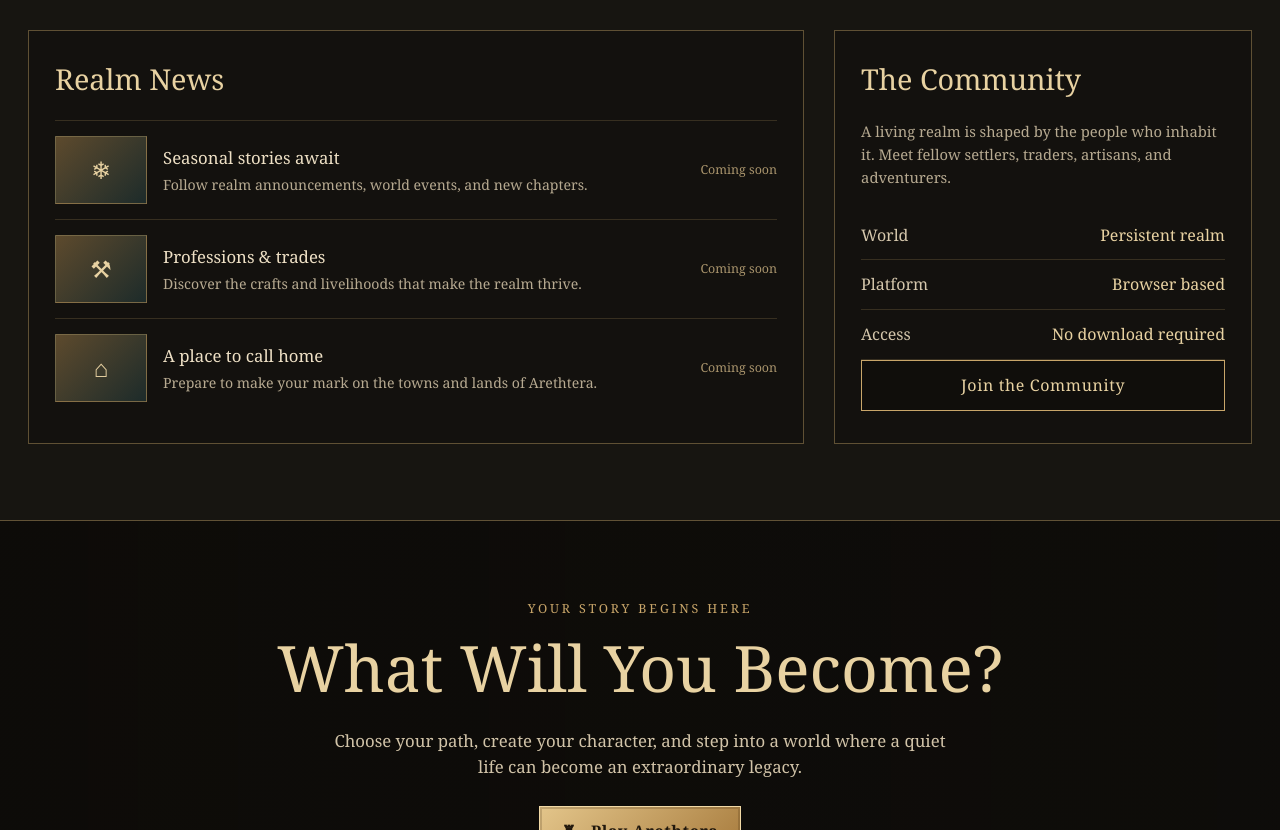
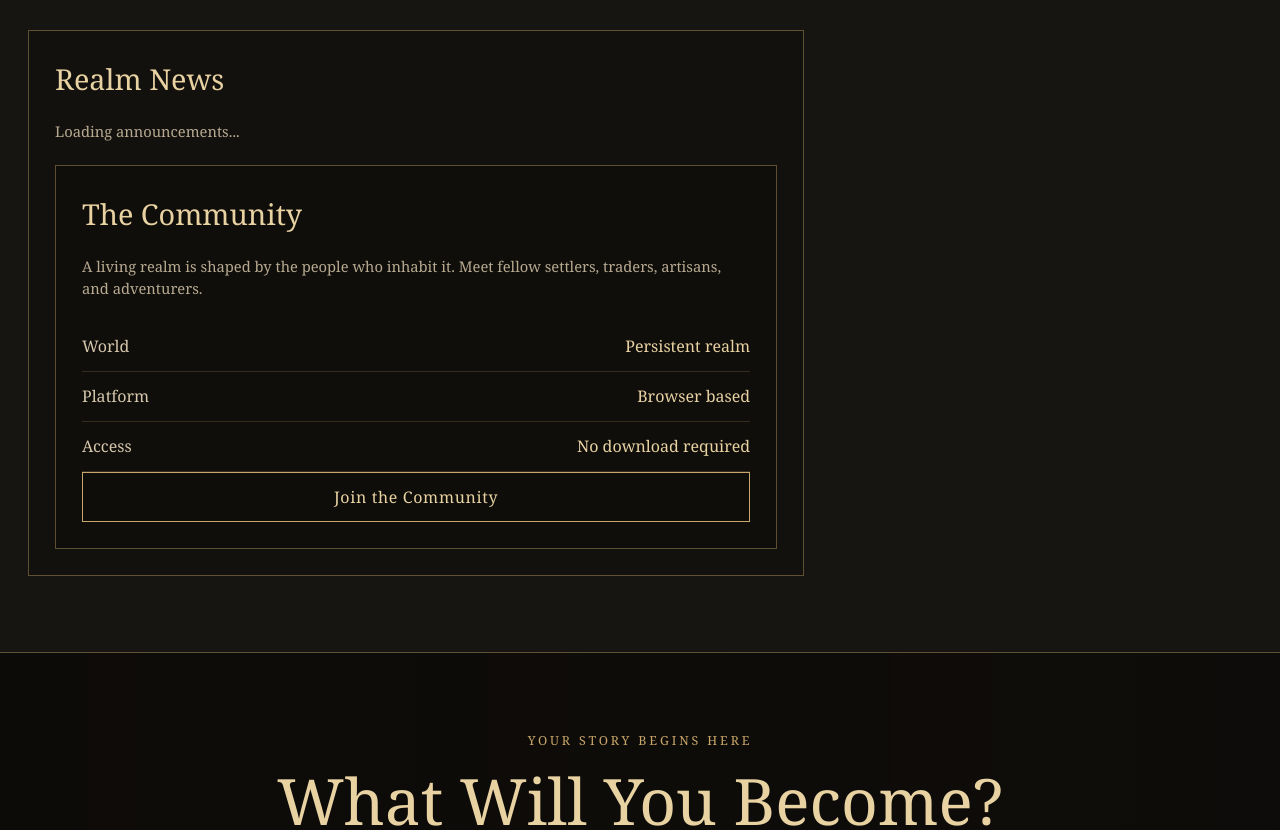
Before and after one commit to Arethtera-Studio/Arethtera-Site, a plain HTML site: page index.html in a window 1280 px wide. Shown: the part 2100-2930 px from the top of the page. Drawn offline with Linux system fonts and the light colour scheme.

Commit message:
News section update

```diff
--- a/index.html
+++ b/index.html
@@ -184,10 +184,9 @@ footer{padding:28px;background:#0b0a09;border-top:1px solid var(--line);color:#8
 <section class="section news-community" id="news">
  <div class="section-inner news-grid">
   <div class="panel">
-   <h2>Realm News</h2>
-   <article class="news-item"><div class="news-thumb">❄</div><div><h3>Seasonal stories await</h3><p>Follow realm announcements, world events, and new chapters.</p></div><span class="news-date">Coming soon</span></article>
-   <article class="news-item"><div class="news-thumb">⚒</div><div><h3>Professions &amp; trades</h3><p>Discover the crafts and livelihoods that make the realm thrive.</p></div><span class="news-date">Coming soon</span></article>
-   <article class="news-item"><div class="news-thumb">⌂</div><div><h3>A place to call home</h3><p>Prepare to make your mark on the towns and lands of Arethtera.</p></div><span class="news-date">Coming soon</span></article>
+  <h2>Realm News</h2>
+  <div id="realmNewsFeed">
+    <p class="community-note">Loading announcements...</p>
   </div>
   <aside class="panel" id="community">
    <h2>The Community</h2>
```
